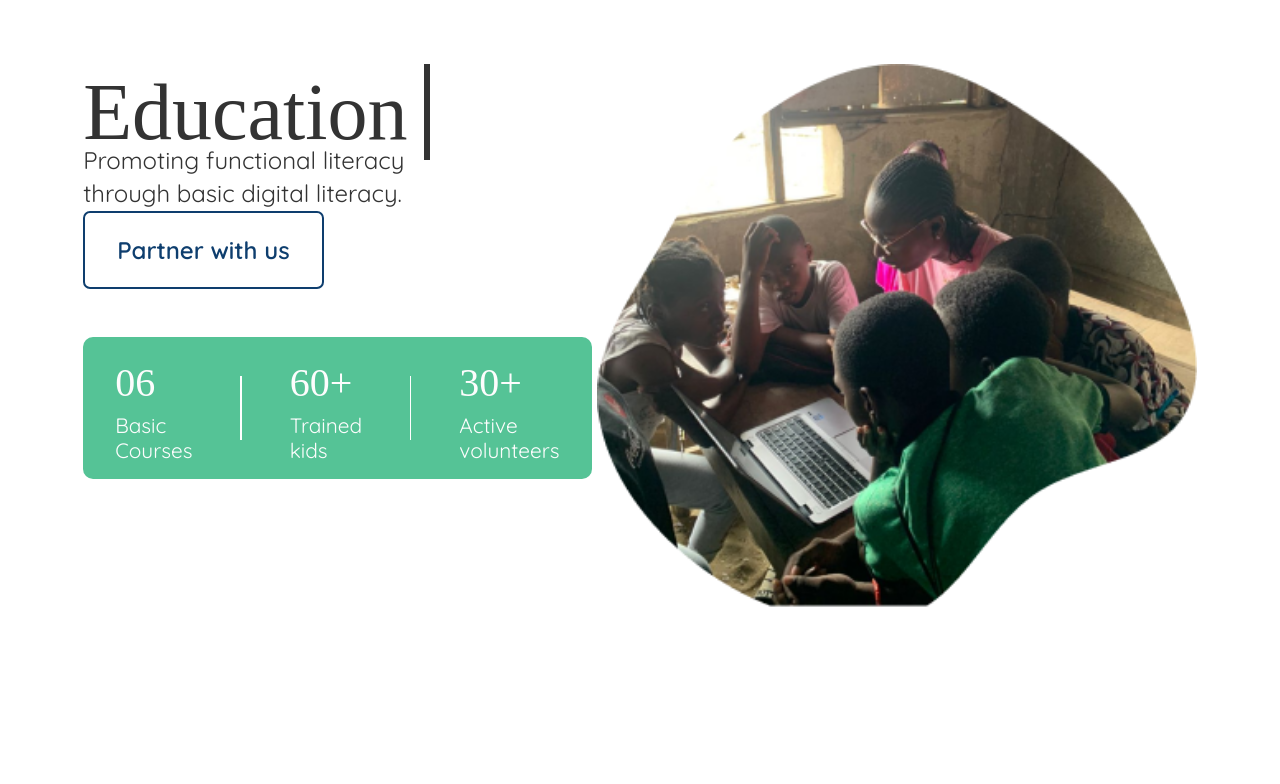
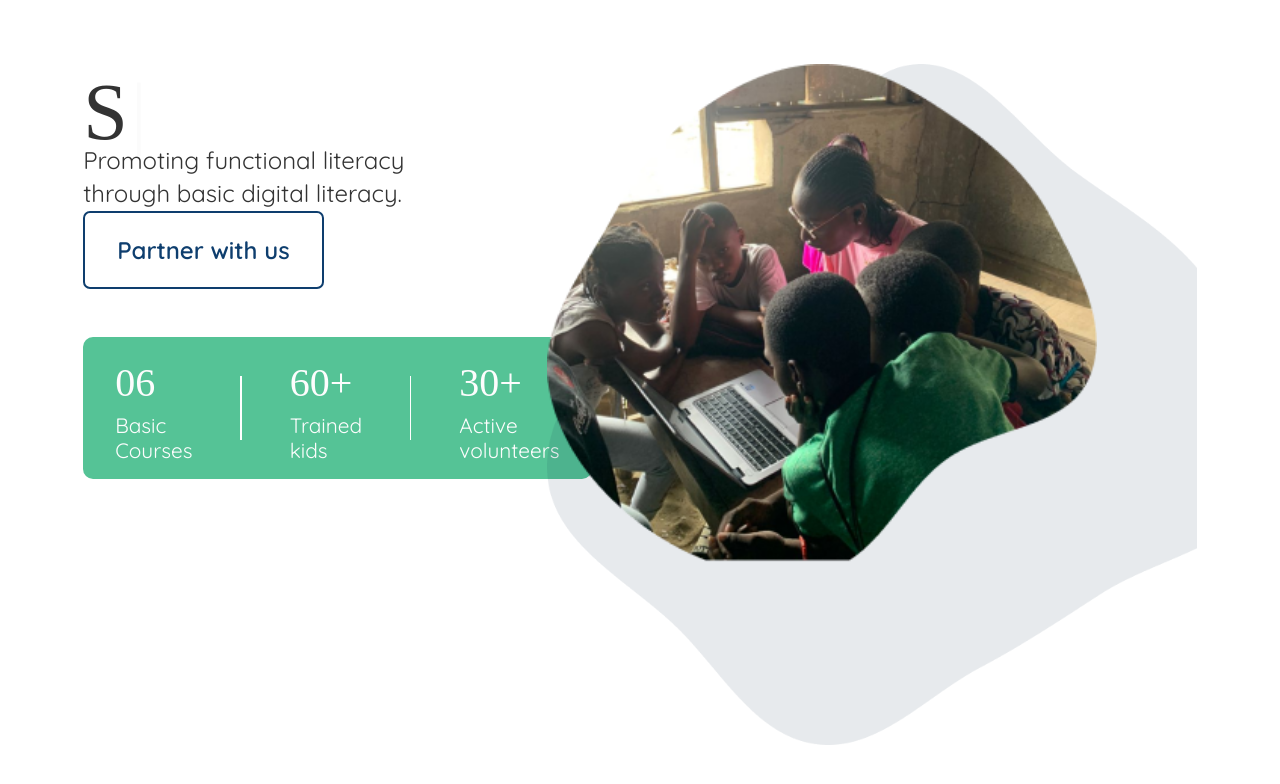
Before and after one commit to NkamaWilliams/cybtracy, a Next.js app: page /LandingPage in a window 1280 px wide. Shown: the top 784 px of the page. Built offline with nearby package versions, Linux system fonts and the light colour scheme; a web font is replaced by a local one.

Commit message:
'second-commit'

```diff
--- a/package.json
+++ b/package.json
@@ -10,7 +10,7 @@
   },
   "dependencies": {
     "@types/node": "20.5.1",
-    "@types/react": "18.2.20",
+    "@types/react": "^18.2.20",
     "@types/react-dom": "18.2.7",
     "autoprefixer": "10.4.15",
     "framer-motion": "^10.16.1",
@@ -18,6 +18,8 @@
     "postcss": "8.4.28",
     "react": "18.2.0",
     "react-dom": "18.2.0",
+    "react-simple-typewriter": "^5.0.1",
+    "react-type": "^0.1.0",
     "tailwindcss": "3.3.3",
     "typescript": "5.1.6"
   }
--- a/src/app/LandingPage/components/ImgeComponent.tsx
+++ b/src/app/LandingPage/components/ImgeComponent.tsx
@@ -8,11 +8,17 @@ import LandingImage2 from '../Images/landingImage2.png'
 import LandingImage3 from '../Images/landingImage3.png'
 import './landing.css'
 import Transition from '@/app/Transition'
-
+import ground1 from '../images/background1.png'
+import ground2 from '../images/background2.png'
+import ground3 from '../images/background3.png'
 const ImgeComponent = () => {
     const images=[LandingImage1,LandingImage2,LandingImage3]
+    const background:any[] = [ground1, ground2, ground3]
 const [opacity, setOpacity] = useState(1)
     const[image, setimage] = useState(0)
+    const [back, setBackground] = useState(0)
+
+
     useEffect(() => {
         const interval = setInterval(() => {
 
@@ -27,12 +33,26 @@ const [opacity, setOpacity] = useState(1)
 
         return () => clearInterval(interval);
       }, []);
+    useEffect(() => {
+        const interval = setInterval(() => {
 
-    console.log(images[0]);
+          setOpacity(() =>0);
+
+          setTimeout(() => {
+            setBackground((prevIndex) => (prevIndex + 1) % background.length);
+            setOpacity(()=>1);
+          }, 500); // Wait for 0.5 seconds for the fade-out animation to finish
+
+        }, 2000);
+
+        return () => clearInterval(interval);
+      }, []);
+
 
   return (
-    <div className='image-slider'>
-        <Image className='slider-image' style={{opacity:opacity}} src={images[image]} alt='landing'height={550} width={600} />
+    <div className='image-slider display'>
+        <Image className='slider-image' style={{opacity:opacity}} src={images[image]} alt='landing'height={500} width={550} />
+        <Image className='Slider-image slider-background' style={{opacity:opacity}} src={background[image] } alt='landing'height={650} width={650}/>
     </div>
   )
 }
--- a/src/app/LandingPage/components/LandingText.tsx
+++ b/src/app/LandingPage/components/LandingText.tsx
@@ -1,16 +1,31 @@
-import './landing.css'
-const LandingText = () => {
+'use client'
+
+import React from 'react';
+import './landing.css';
+import { Typewriter } from 'react-simple-typewriter';
+const LandingText: React.FC = () => {
+
   return (
     <div className='landing-header_container'>
-        <div className="landing-header">
-        <h1 className="text-land">Education</h1>
-        <div className="type"></div>
-        </div>
-        <h2 className="landing-header-2">Promoting functional literacy through basic digital literacy.</h2>
+      <div className="landing-header">
+        <h1 className="text-land">
+        <Typewriter
+            words={['Education', 'Empowerment', 'Sustainability']}
+            loop={true}
+            cursor
+            cursorStyle='|'
+            typeSpeed={100}
+            deleteSpeed={60}
+            delaySpeed={1000}
 
-        <div className=""><button className='landing-page_button'>Partner  with us</button></div>
+          />
+        </h1>
+        {/* <Cursor /> */}
+      </div>
+      <h2 className="landing-header-2">Promoting functional literacy through basic digital literacy.</h2>
+      <div className=""><button className='landing-page_button'>Partner with us</button></div>
     </div>
-  )
+  );
 }
 
-export default LandingText
+export default LandingText;
--- a/src/app/LandingPage/components/landing.css
+++ b/src/app/LandingPage/components/landing.css
@@ -89,16 +89,39 @@ color: #fff;
     gap: 1rem;
 }
 .image-slider {
+  position: relative;
 
   }
+  .slider-background{
+    /* position: absolute; */
+    z-index: -10;
+  }
+
 
   .slider-image {
+    position: absolute;
 
     /* object-fit: cover;  */
     transition: opacity 1s ease;
   }
   .type{
-    height: 6rem;
-    width: 0.4rem;
+    height: 7rem;
+    width: 0.2rem;
     background-color: #333;
+    transition: opacity 2s;
+    animation: blink infinite  1s ;
+    /* animation-timing-function: steps(40, end) */
   }
+
+
+
+  @keyframes blink{
+
+    0%{
+        opacity: 0;
+    }
+
+    100%{
+        opacity: 1;
+    }
+  }
--- a/src/app/LandingPage/page.jsx
+++ b/src/app/LandingPage/page.jsx
@@ -1,5 +1,5 @@
 
-import LandingText from './components/LandingText'
+import LandingText from './components/LandingText.tsx'
 import LandingComment from './components/LandingComment'
 import landingImage1 from './Images/landingImage2.png'
 import ImgeComponent from './components/ImgeComponent'
--- a/tsconfig.json
+++ b/tsconfig.json
@@ -22,6 +22,6 @@
       "@/*": ["./src/*"]
     }
   },
-  "include": ["next-env.d.ts", "**/*.ts", "**/*.tsx", ".next/types/**/*.ts"],
+  "include": ["next-env.d.ts", "**/*.ts", "**/*.tsx", ".next/types/**/*.ts", "src/app/LandingPage/components/LandingText.tsx"],
   "exclude": ["node_modules"]
 }
```
Also changed, not shown: 1 other file (tests, documents, lock files or other folders).
